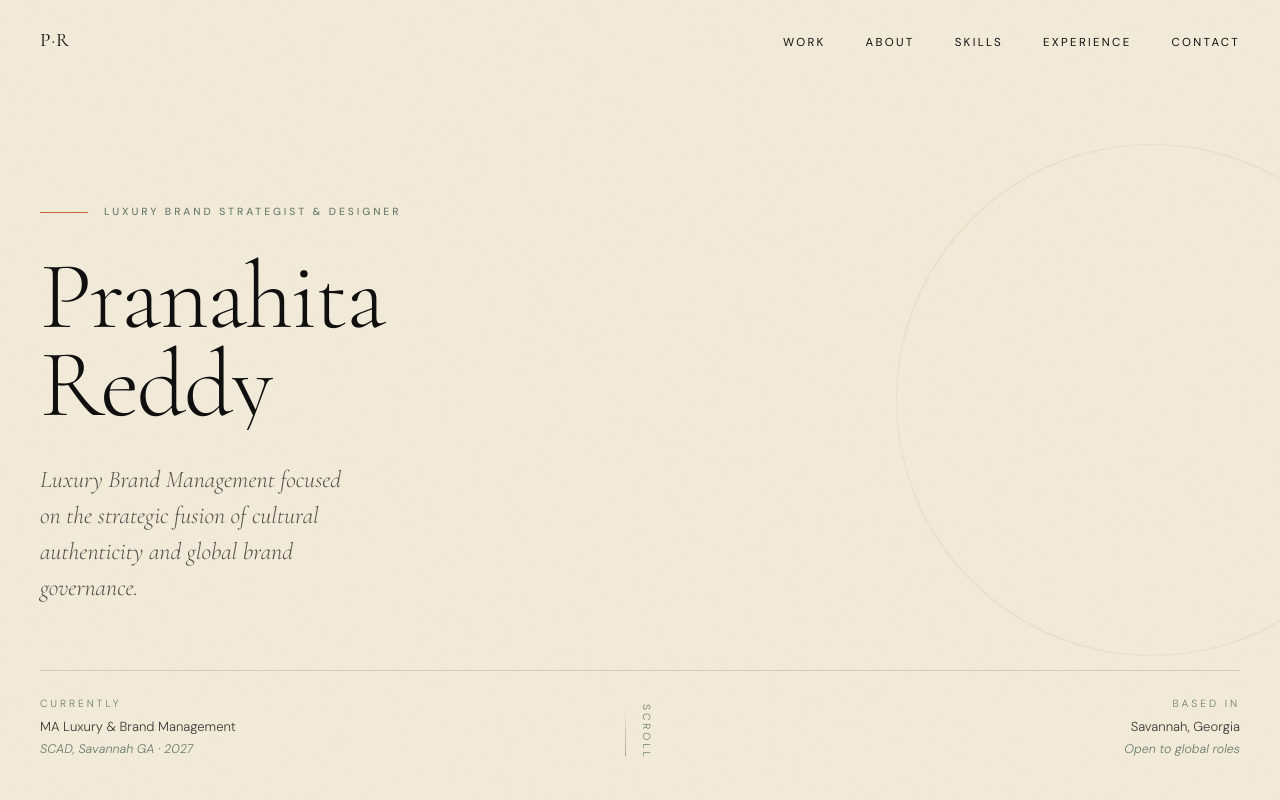
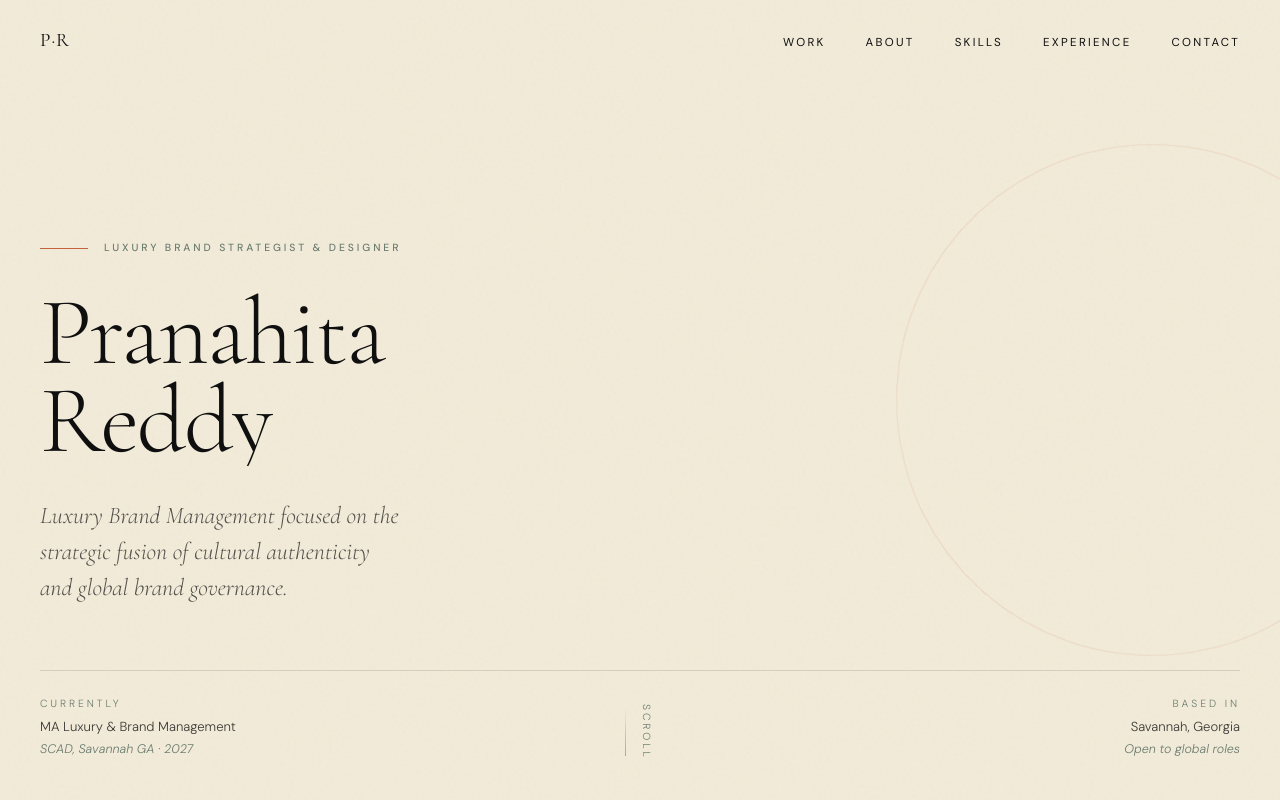
Before and after one commit to barathsurya2004/prana-portfolio, a React (Vite) app: page / in a window 1280 px wide. Shown: the top 800 px of the page. Built offline with nearby package versions, Linux system fonts and the light colour scheme.

Commit message:
feat: update About section with new portrait image and refine LinkedIn link

```diff
--- a/src/App.tsx
+++ b/src/App.tsx
@@ -23,6 +23,7 @@ import WorkDetail from "./pages/WorkDetail";
 import MiuMiu from "./pages/MiuMiu";
 import LoroPiana from "./pages/LoroPiana";
 import Guerlain from "./pages/Guerlain";
+import aboutPortrait from "./assets/about_me.jpeg";
 
 // Module-level flag persisted for the lifetime of the SPA (resets on full page reload)
 let appLoaderShown = false;
@@ -257,7 +258,7 @@ function Hero({ visible }: { visible: boolean }) {
         <p style={{
           fontFamily: '"Cormorant Garamond",serif',
           fontSize: "clamp(1.1rem, 2vw, 1.5rem)", fontWeight: 300, fontStyle: "italic",
-          color: "rgba(13,13,13,0.7)", marginTop: "2rem", maxWidth: "30ch", lineHeight: 1.5,
+          color: "rgba(13,13,13,0.7)", marginTop: "2rem", maxWidth: "35ch", lineHeight: 1.5,
           opacity: visible ? 1 : 0, transform: visible ? "translateY(0)" : "translateY(32px)",
           transition: `opacity 0.8s ease 0.3s, transform 0.8s cubic-bezier(0.16,1,0.3,1) 0.3s`,
         }}>
@@ -562,7 +563,7 @@ function About() {
         {/* Portrait */}
         <div className="fade-up-obs hidden md:block" style={{ position: "relative" }}>
           <img
-            src="https://placehold.co/480x640/1A1A1A/B8965A?text=Pranahita+Reddy"
+            src={aboutPortrait}
             alt="Portrait of Pranahita Reddy"
             style={{ width: "100%", aspectRatio: "3/4", objectFit: "cover", filter: "sepia(15%) contrast(1.05)" }}
             loading="lazy"
@@ -597,7 +598,7 @@ function About() {
 
           <div style={{ marginTop: "2rem", display: "flex", gap: "1rem", flexWrap: "wrap" }}>
             <OutlineBtn href="mailto:pranahitareddy1411@gmail.com" terra={true}>Start a Conversation</OutlineBtn>
-            <OutlineBtn href="https://linkedin.com/in/pranahita-reddy" light={true}>LinkedIn →</OutlineBtn>
+            <OutlineBtn href="https://www.linkedin.com/in/pranahita-reddy-8b8187296/" light={true}>LinkedIn →</OutlineBtn>
           </div>
         </div>
       </div>
@@ -877,7 +878,7 @@ function Contact() {
           {[
             { label: "LinkedIn", href: "https://www.linkedin.com/in/pranahita-reddy-8b8187296/" },
             { label: "+1 (912) 226-8844", href: "tel:+19122268844" },
-            { label: "Behance", href: "https://behance.net" },
+
           ].map(({ label, href }) => (
             <a
               key={label}
```
